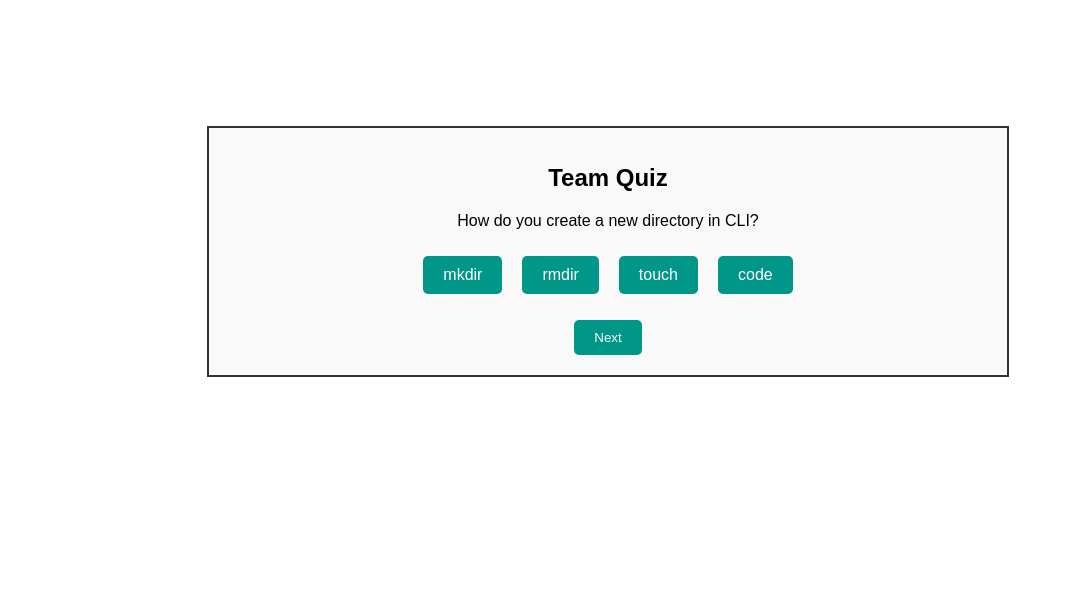
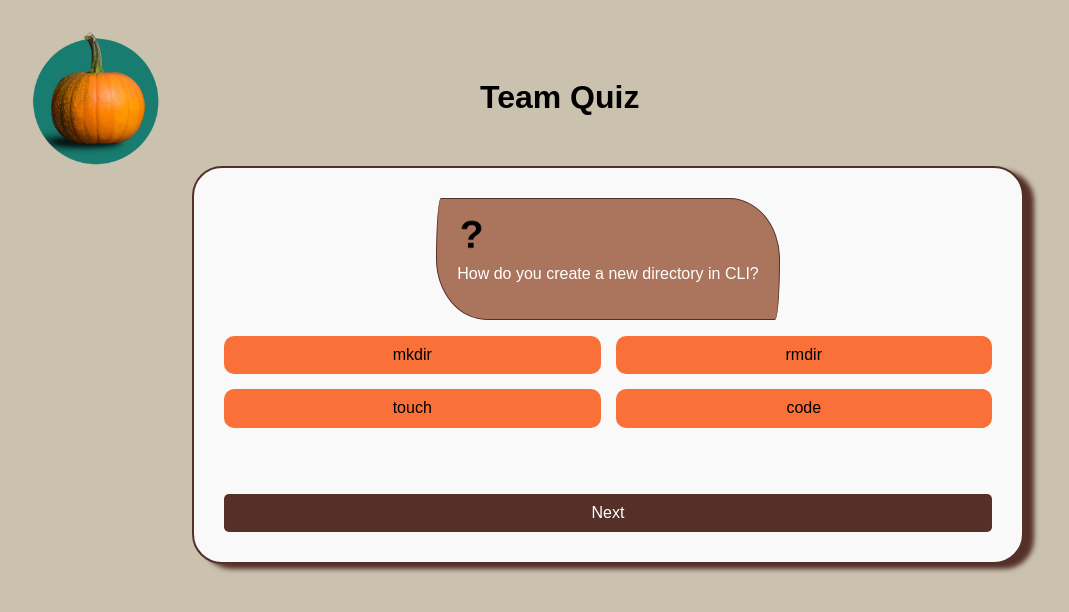
Before and after one commit to lenokand/quiz, a plain HTML site: page index.html in a window 1280 px wide. Shown: the whole page, without its empty margins (32-1101 px from the left). Drawn offline with nearby package versions, Linux system fonts and the light colour scheme.

Commit message:
add styles

```diff
--- a/index.html
+++ b/index.html
@@ -4,19 +4,30 @@
     <meta charset="UTF-8">
     <meta name="viewport" content="width=device-width, initial-scale=1.0">
     <title>Team work</title>
+    <link rel="stylesheet" href="https://cdnjs.cloudflare.com/ajax/libs/normalize/8.0.1/normalize.min.css">
     <link rel="stylesheet" href="styles.css">
 </head>
 <body>
-    <div id="quiz-container">
+    <header>
+        <img src="pumpkin.png" alt="">
         <h1>Team Quiz</h1>
+    </header>
+
+    <main id="quiz-container">
+
         <div id="question-container">
-            <p id="question-text">Loading question....</p>
+            <div class="questionBlock">
+                <img src="quest.png" alt="">
+                <p id="question-text">Loading question....</p>
+            </div>
+
             <ul id="options-list">
                 <li class="option">Option 1</li>
                 <li class="option">Option 2</li>
                 <li class="option">Option 3</li>
                 <li class="option">Option 4</li>
             </ul>
+            <button id="next-button">Next</button>
         </div>
 
 
@@ -24,8 +35,8 @@
         <!-- <div id="feedback-container">
             <p id="feedback-text">Select an option and click 'Next' to continue.</p>
         </div> -->
-        <button id="next-button">Next</button>
-    </div>
+
+    </main>
 
     <!-- <div id="timer-container">
         <p id="timer">01:00</p>
--- a/styles.css
+++ b/styles.css
@@ -1,8 +1,91 @@
 body {
     font-family: Arial, sans-serif;
     text-align: center;
+    background-color: #cbc1af;
+}
+#question-container{
+
+    display: flex;
+    flex-direction: column;
+    align-items: center;
+    justify-content: center;
+    padding: 30px;
+    margin: auto;
+    /* margin: 10% auto; */
+    width: 60%;
+    border: 2px solid #543028;
+    background-color: #f9f9f9;
+    border-radius: 30px;
+    box-shadow: 10px 5px 5px #543028;
+}
+#options-list li{
+    list-style-type: none;
+    display: flex;
+    align-items: center;
+    justify-content: center;
+
+}
+#options-list{
+    display: grid;
+    grid-template-rows: 1fr 1fr ;
+    grid-template-columns: 1fr 1fr ;
+    padding-left: 0;
+    width: 100%;
+    gap: 15px;
+
 }
 
+.option{
+    background-color: #f97038;
+    padding: 10px;
+    border-radius: 10px;
+}
+.questionBlock {
+    display: flex;
+    flex-direction: column;
+    border-radius: 10px 100px / 120px;
+    border: 1px solid #543028;
+    background-color: #ab755d;
+    padding: 20px;
+    color: #fff;
+
+}
+.questionBlock img{
+    width: 30px;
+
+
+}
+
+header{
+    display: flex;
+    align-items: center;
+    padding-top: 30px;
+
+}
+header img{
+    width: 10%;
+    margin-right: 25%;
+    margin-left: 5%;
+}
+#next-button{
+    background-color: #543028;
+    color: white;
+    border: none;
+    padding: 10px 20px;
+    border-radius: 5px;
+    cursor: pointer;
+    transition: background-color 0.3s;
+    width: 100%;
+    margin-top: 50px;
+
+}
+#next-button:hover{
+    background-color: #ab755d;
+}
+
+
+
+/*
 #quiz-container {
     margin: 10% auto;
     width: 60%;
@@ -14,6 +97,7 @@ body {
 h1 {
     font-size: 24px;
     margin-bottom: 20px;
+    margin-top: 50px;
 }
 
 #options-list {
@@ -86,4 +170,4 @@ h1 {
     height: 20px;
     background-color: #009688;
     transition: width 0.3s;
-}
+} */
```
Also changed, not shown: pumpkin.jpg (added), pumpkin.png (added), quest.png (added).
